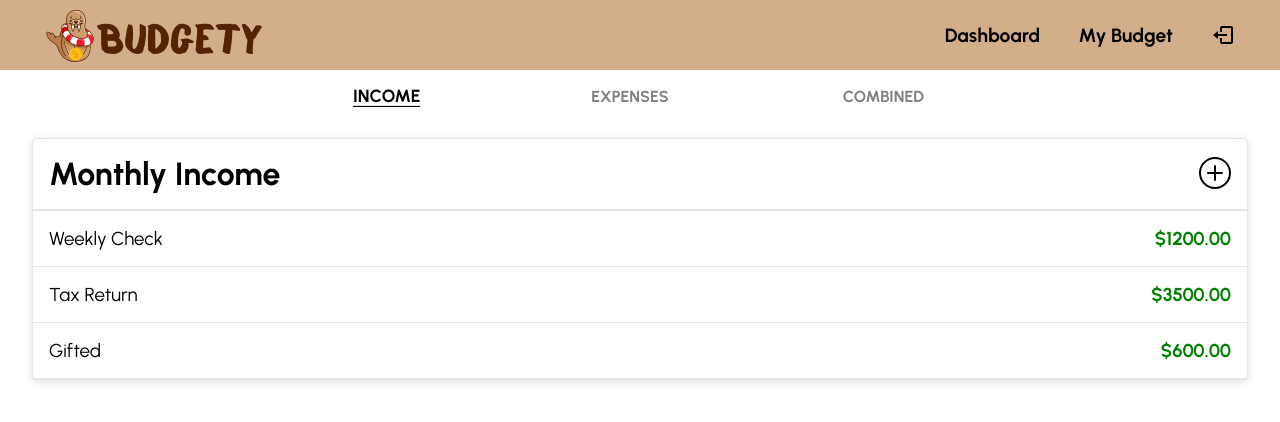
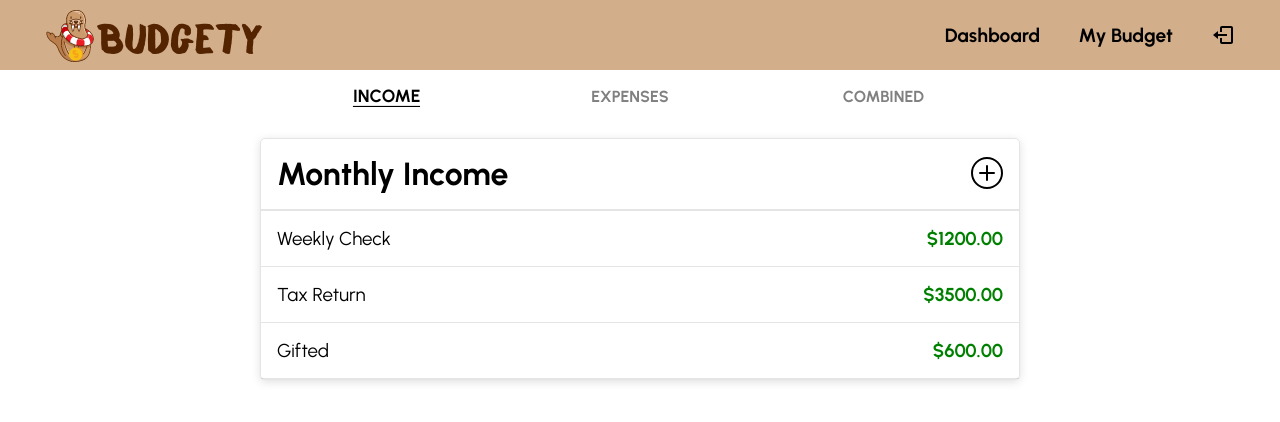
Before and after one commit to bretpeters3n/seal-team-3, a React (Create React App) app in the folder client/: page /budget in a window 1280 px wide. Shown: the top 422 px of the page. Built offline with nearby package versions, Linux system fonts and the light colour scheme.

Commit message:
added responsiveness for desktop view. UI Delete functionality added. UI Add functionality added. Still need to work on edit functionality

```diff
--- a/client/src/components/IncomeAdder/IncomeAdder.tsx
+++ b/client/src/components/IncomeAdder/IncomeAdder.tsx
@@ -1,4 +1,4 @@
-import React, { useState } from "react";
+import React, { useState, useRef } from "react";
 import {
   Container,
   TitleContainer,
@@ -30,8 +30,10 @@ const IncomeAdder: React.FC<IncomeAdderProps> = ({
     newItem: IncomeData,
     e: React.FormEvent<HTMLFormElement>
   ) => {
+    e.preventDefault();
     addItem(newItem);
-    e.preventDefault();
+    setTitle("");
+    setAmount(0);
   };
 
   return (
--- a/client/src/components/IncomeItem/IncomeItem.tsx
+++ b/client/src/components/IncomeItem/IncomeItem.tsx
@@ -34,7 +34,14 @@ const IncomeItem: React.FC<ItemDataProps> = ({
   };
 
   return (
-    <Container exit={{ opacity: 0, x: 500, transition: { duration: 0.2 } }}>
+    <Container
+      exit={{
+        opacity: 0,
+        x: 500,
+        backgroundColor: "#D25E5D",
+        transition: { duration: 0.2 },
+      }}
+    >
       <ItemContainer onClick={toggleItemOptions}>
         <ItemName>{title}</ItemName>
         <ItemAmount>{`$${amount.toFixed(2)}`}</ItemAmount>
--- a/client/src/components/IncomeTracker/IncomeTracker.styles.ts
+++ b/client/src/components/IncomeTracker/IncomeTracker.styles.ts
@@ -2,6 +2,7 @@ import styled from "styled-components";
 
 export const Container = styled.div`
   width: 100%;
+  margin-bottom: 1em;
 `;
 
 export const IncomeContainer = styled.div`
--- a/client/src/components/Navigation/Navigation.styles.ts
+++ b/client/src/components/Navigation/Navigation.styles.ts
@@ -17,6 +17,7 @@ export const Container = styled.div`
   justify-content: center;
   position: relative;
   padding: 0 2em;
+  z-index: 2;
 
   @media ${device.desktop} {
     justify-content: space-between;
--- a/client/src/components/Navigation/Navigation.tsx
+++ b/client/src/components/Navigation/Navigation.tsx
@@ -74,6 +74,7 @@ const Navigation: React.FC<Props> = ({ user, setUser }) => {
             </SidebarWrapper>
           </>
         ) : (
+          // DESKTOP - when user does not exist
           <>
             <SidebarWrapper>
               <NavIcon to="/login" outlined>
@@ -131,13 +132,13 @@ const Navigation: React.FC<Props> = ({ user, setUser }) => {
         ) : (
           <>
             <SidebarWrapper>
-              <NavIcon to="/login">
+              <NavIcon to="/login" onClick={() => setSidebar(false)}>
                 <BiLogIn size="1.5rem" />
                 <h2>Login</h2>
               </NavIcon>
             </SidebarWrapper>
             <SidebarWrapper>
-              <NavIcon to="/signup">
+              <NavIcon to="/signup" onClick={() => setSidebar(false)}>
                 <HiOutlineUserAdd size="1.5rem" />
                 <h2>Signup</h2>
               </NavIcon>
--- a/client/src/index.css
+++ b/client/src/index.css
@@ -10,6 +10,7 @@ body,
 html {
   font-family: "Urbanist", sans-serif;
   width: 100vw;
+  overflow-x: hidden;
 }
 
 a {
--- a/client/src/pages/Income/Income.styles.ts
+++ b/client/src/pages/Income/Income.styles.ts
@@ -1,4 +1,8 @@
 import styled from "styled-components";
 import { motion } from "framer-motion";
 
-export const Container = styled(motion.div)``;
+export const Container = styled(motion.div)`
+  width: 100vw;
+  max-width: 800px;
+  margin: 0 auto;
+`;
--- a/client/src/pages/Income/Income.tsx
+++ b/client/src/pages/Income/Income.tsx
@@ -52,16 +52,16 @@ const Income = () => {
       transition={{ duration: 0.35 }}
       exit={{ opacity: 0, y: -20 }}
     >
+      <AnimatePresence>
+        {displayAdder && (
+          <IncomeAdder setDisplayAdder={setDisplayAdder} addItem={addItem} />
+        )}
+      </AnimatePresence>
       <IncomeTracker
         setDisplayAdder={setDisplayAdder}
         deleteItem={deleteItem}
         filteredIncomeData={filteredIncomeData}
       />
-      <AnimatePresence>
-        {displayAdder && (
-          <IncomeAdder setDisplayAdder={setDisplayAdder} addItem={addItem} />
-        )}
-      </AnimatePresence>
     </Container>
   );
 };
```
